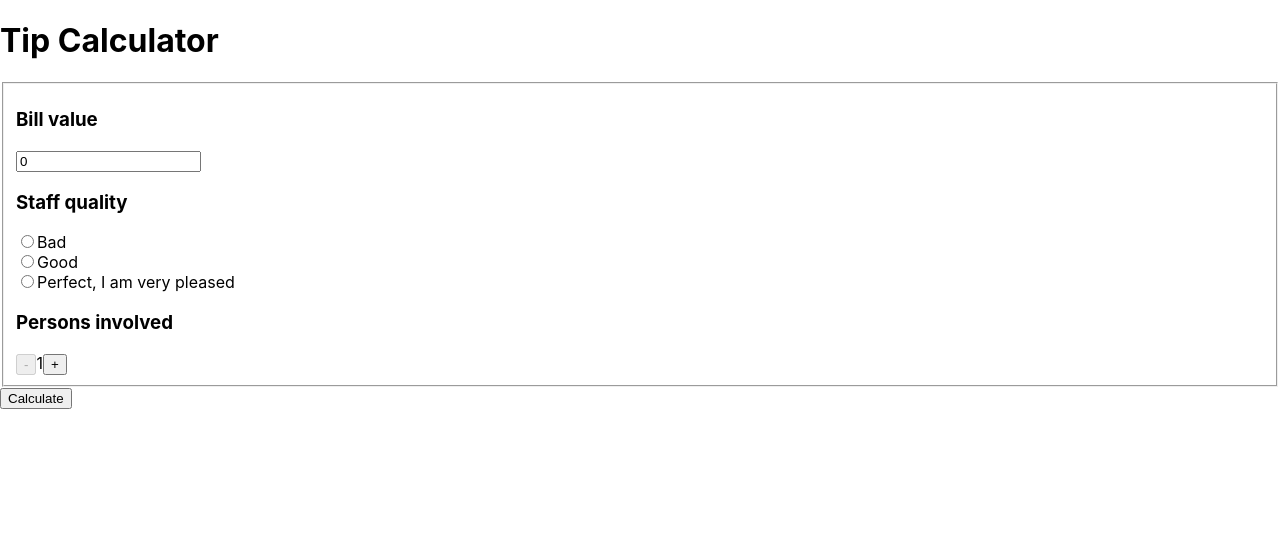
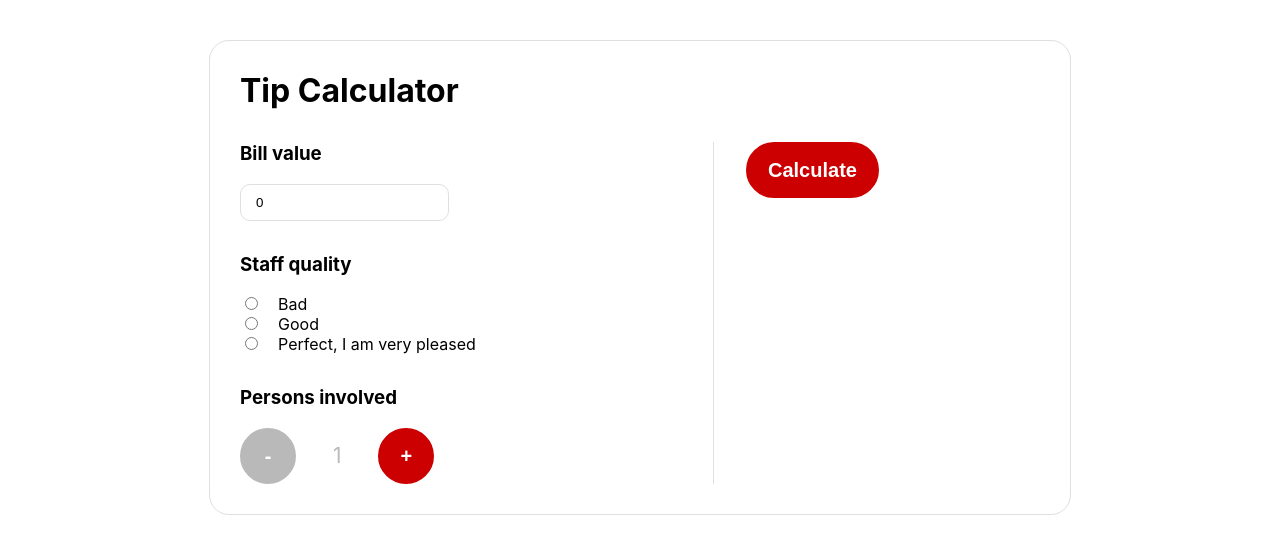
Before and after one commit to miro-junker/szn-tip-calculator, a React (Create React App) app: page / in a window 1280 px wide. Shown: the top 554 px of the page. Built offline with nearby package versions, Linux system fonts and the light colour scheme.

Commit message:
Add UI styles

```diff
--- /dev/null
+++ b/src/App.module.scss
@@ -0,0 +1,3 @@
+.root {
+  padding: 40px;
+}
--- a/src/App.tsx
+++ b/src/App.tsx
@@ -1,9 +1,10 @@
 import React from 'react';
 import { TipCalculator } from './components';
+import styles from './App.module.scss';
 
 function App() {
   return (
-    <div className="App">
+    <div className={`App ${styles.root}`}>
       <TipCalculator />
     </div>
   );
--- /dev/null
+++ b/src/components/Button/Button.module.scss
@@ -0,0 +1,33 @@
+$color-primary: #c00;
+$color-disabled: #b9b9b9;
+
+.root {
+  $size: 3.5rem;
+
+  display: inline-flex;
+  background: $color-primary;
+  border: 2px solid #{$color-primary};
+  border-radius: 50px;
+  padding: 5px 20px;
+  color: white;
+  font-weight: bold;
+  font-size: 1.25rem;
+  min-width: $size;
+  min-height: $size;
+  align-items: center;
+  justify-content: center;
+}
+
+.disabled {
+  background-color: $color-disabled;
+  border-color: $color-disabled;
+}
+
+.active {
+  cursor: pointer;
+
+  &:hover {
+    background-color: white;
+    color: $color-primary;
+  }
+}
--- /dev/null
+++ b/src/components/Button/Button.tsx
@@ -0,0 +1,23 @@
+import React from 'react';
+import styles from './Button.module.scss';
+
+interface IButton {
+  children: React.ReactNode;
+  type?: any;
+  onClick?: (event: React.MouseEvent) => void;
+  disabled?: boolean;
+}
+
+const Button: React.FC<IButton> = (props) => (
+  <button
+    className={`${styles.root} ${props.disabled ? styles.disabled : styles.active}`}
+    type={props.type || undefined}
+    onClick={props.onClick || undefined}
+    disabled={props.disabled || undefined}
+  >
+    {props.children}
+  </button>
+)
+
+
+export default Button
--- a/src/components/ConsumersSelector/ConsumersSelector.module.scss
+++ b/src/components/ConsumersSelector/ConsumersSelector.module.scss
@@ -3,5 +3,12 @@
 }
 
 .value {
-
+  display: inline-flex;
+  padding-left: 10px;
+  padding-right: 10px;
+  font-size: 1.3em;
+  color: #b9b9b9;
+  min-width: 3em;
+  align-items: center;
+  justify-content: center;
 }
--- a/src/components/ConsumersSelector/ConsumersSelector.tsx
+++ b/src/components/ConsumersSelector/ConsumersSelector.tsx
@@ -1,5 +1,6 @@
 import React from 'react';
 import { TConsumers } from '../../types';
+import { Button } from '../';
 import styles from './ConsumersSelector.module.scss';
 
 interface IConsumersSelector {
@@ -10,7 +11,7 @@ interface IConsumersSelector {
 const ConsumersSelector: React.FC<IConsumersSelector> = (props) => {
   return (
     <div className={styles.root}>
-      <button
+      <Button
         disabled={props.value <= 1}
         onClick={(ev) => {
           ev.preventDefault();
@@ -18,20 +19,20 @@ const ConsumersSelector: React.FC<IConsumersSelector> = (props) => {
         }}
       >
         -
-      </button>
+      </Button>
 
       <span className={styles.value}>
         {props.value}
       </span>
 
-      <button
+      <Button
         onClick={(ev) => {
           ev.preventDefault();
           props.updateValueCb(props.value + 1)
         }}
       >
         +
-      </button>
+      </Button>
     </div>
   )
 }
--- /dev/null
+++ b/src/components/Result/Result.module.scss
@@ -0,0 +1,22 @@
+.total {
+  margin-top: 0;
+}
+
+.consumer {
+  display: block;
+  margin-top: 60px;
+  text-align: center;
+  background-color: #ebebeb;
+  padding: 15px;
+  border-radius: 10px;
+
+  h3 {
+    margin-top: 0;
+    margin-bottom: 15px;
+    font-size: 1.3em;
+  }
+
+  p {
+    margin-bottom: 0;
+  }
+}
--- a/src/components/Result/Result.tsx
+++ b/src/components/Result/Result.tsx
@@ -1,6 +1,7 @@
 import React from 'react'
 import { IResult } from '../../types';
 import t from '../../translations';
+import styles from './Result.module.scss';
 
 const Result: React.FC<IResult> = ({
   consumerPrice,
@@ -11,10 +12,17 @@ const Result: React.FC<IResult> = ({
   const overpayPercent = Math.round((overpayRatio - 1) * 100);
 
   return (
-    <div>
-      <p>{`${t.tip}: ${tip} (+ ${overpayPercent} %)`}</p>
-      <h2>{`${t.totalPrice}: ${totalPrice}`}</h2>
-      <p>{`${t.consumerPrice}: ${consumerPrice}`}</p>
+    <div className={styles.root}>
+      <h2 className={styles.total}>
+        {`${t.totalPrice}: ${totalPrice}`}
+      </h2>
+
+      <p>{t.tip}: {tip} {`(+ ${overpayPercent} %)`}</p>
+
+      <div className={styles.consumer}>
+        <h3>{consumerPrice}</h3>
+        <p>{t.consumerPrice}</p>
+      </div>
     </div>
   )
 }
--- a/src/components/TipCalculator/TipCalculator.module.scss
+++ b/src/components/TipCalculator/TipCalculator.module.scss
@@ -1,3 +1,66 @@
+$border: 1px solid #dfdfdf;
+$space-inner: 2rem;
+
 .root {
+  max-width: 800px;
+  margin-left: auto;
+  margin-right: auto;
+  border: $border;
+  border-radius: 20px;
+  padding: 30px;
+}
 
+.title {
+  margin-top: 0;
+  margin-bottom: $space-inner;
 }
+
+.subheading {
+  margin-top: $space-inner;
+  &:first-child {
+    margin-top: 0;
+  }
+}
+
+.layout {
+  display: flex;
+  flex-direction: column;
+}
+
+.main {
+  flex: 6;
+  padding-bottom: $space-inner;
+
+  input[type=number] {
+    border: $border;
+    padding: 10px 15px;
+    border-radius: 10px;
+  }
+
+  input[type=radio] {
+    margin-right: 20px;
+  }
+}
+
+.result {
+  flex: 4;
+  border-top: $border;
+  padding-top: $space-inner;
+}
+
+@media (min-width: 600px) {
+  .layout {
+    flex-direction: row;
+  }
+  .main {
+    padding-right: $space-inner;
+    padding-bottom: 0;
+  }
+  .result {
+    border-top: none;
+    border-left: $border;
+    padding-left: $space-inner;
+    border-bottom: none;
+    padding-top: 0;
+  }
+}
--- a/src/components/TipCalculator/TipCalculator.tsx
+++ b/src/components/TipCalculator/TipCalculator.tsx
@@ -5,7 +5,7 @@ import t from '../../translations';
 import styles from './TipCalculator.module.scss';
 
 import {TBill, TConsumers, TSatisfaction, IState, IUserInputUpdate} from '../../types';
-import {ConsumersSelector, BillInput, SatisfactionSelector, Result} from '../';
+import {Button, ConsumersSelector, BillInput, SatisfactionSelector, Result} from '../';
 
 const TipCalculator: React.FC = () => {
   const [state, setState] = useState<IState>({
@@ -37,11 +37,12 @@ const TipCalculator: React.FC = () => {
 
   return (
     <div className={styles.root}>
-      <h1>{t.title}</h1>
+      <h1 className={styles.title}>{t.title}</h1>
 
       <form onSubmit={(ev) => {ev.preventDefault(); submit();}}>
-        <fieldset>
-          <h3>{t.bill}</h3>
+        <div className={styles.layout}>
+          <div className={styles.main}>
+            <h3 className={styles.subheading}>{t.bill}</h3>
             <BillInput
               value={state.userInput.bill}
               updateValueCb={(updatedValue: TBill) => {
@@ -49,7 +50,7 @@ const TipCalculator: React.FC = () => {
               }}
             />
 
-          <h3>{t.satisfaction}</h3>
+            <h3 className={styles.subheading}>{t.satisfaction}</h3>
             <SatisfactionSelector
               value={state.userInput.tipPercent}
               satisfactionOptions={satisfactionOptions}
@@ -58,22 +59,25 @@ const TipCalculator: React.FC = () => {
               }}
             />
 
-          <h3>{t.consumers}</h3>
+            <h3 className={styles.subheading}>{t.consumers}</h3>
             <ConsumersSelector
               value={state.userInput.consumers}
               updateValueCb={(updatedValue: TConsumers) => {
                 changeUserInput({consumers: updatedValue})
               }}
             />
-        </fieldset>
+          </div>
 
-        {!state.result && <button type='submit'>{t.submit}</button>}
-      </form>
+          <div className={styles.result}>
+            {!state.result && <Button type='submit'>{t.submit}</Button>}
 
             {state.result && (
               <Result {...state.result} />
             )}
+          </div>
+        </div>
 
+      </form>
     </div>
   );
 }
--- a/src/components/index.ts
+++ b/src/components/index.ts
@@ -1,4 +1,5 @@
 import BillInput from './BillInput/BillInput';
+import Button from './Button/Button';
 import ConsumersSelector from './ConsumersSelector/ConsumersSelector';
 import Result from './Result/Result';
 import SatisfactionSelector from './SatisfactionSelector/SatisfactionSelector';
@@ -6,6 +7,7 @@ import TipCalculator from './TipCalculator/TipCalculator';
 
 export {
   BillInput,
+  Button,
   ConsumersSelector,
   Result,
   SatisfactionSelector,
```
Lines whose indentation alone changed are shown as unchanged.
